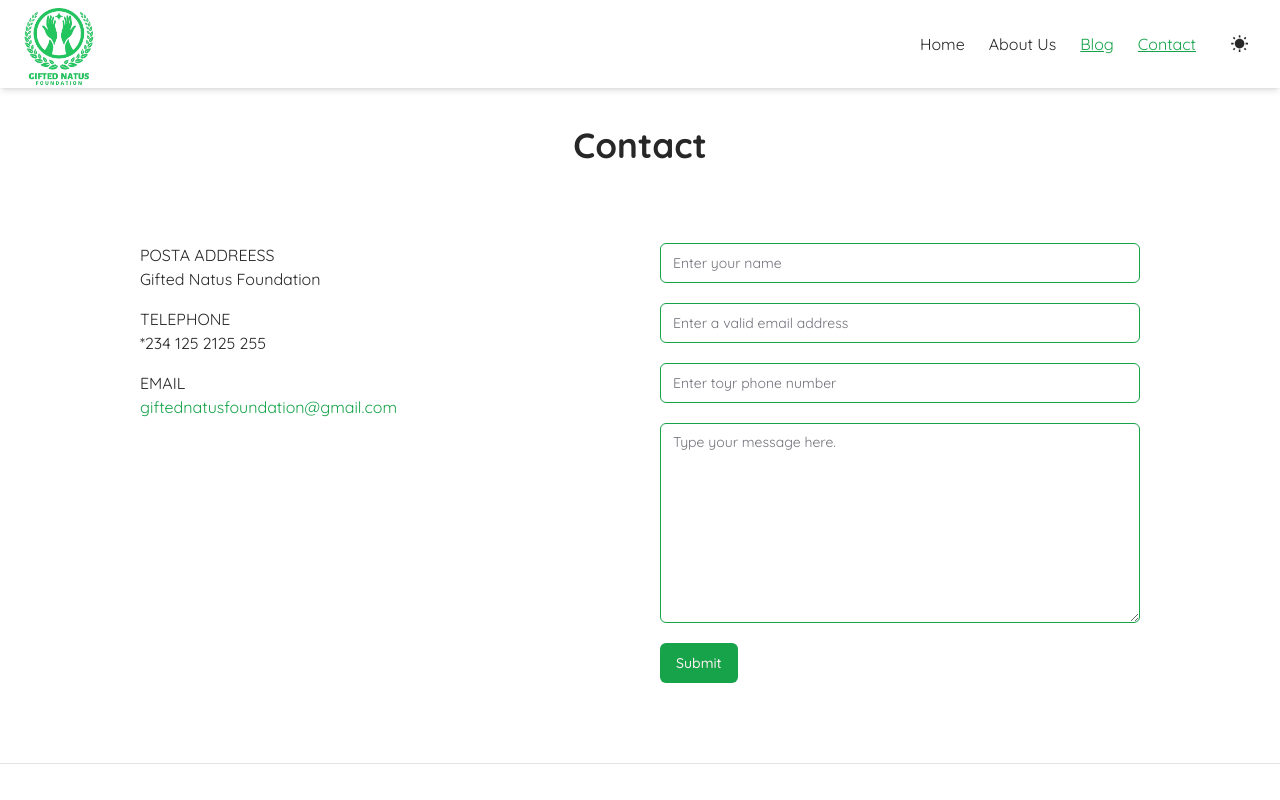
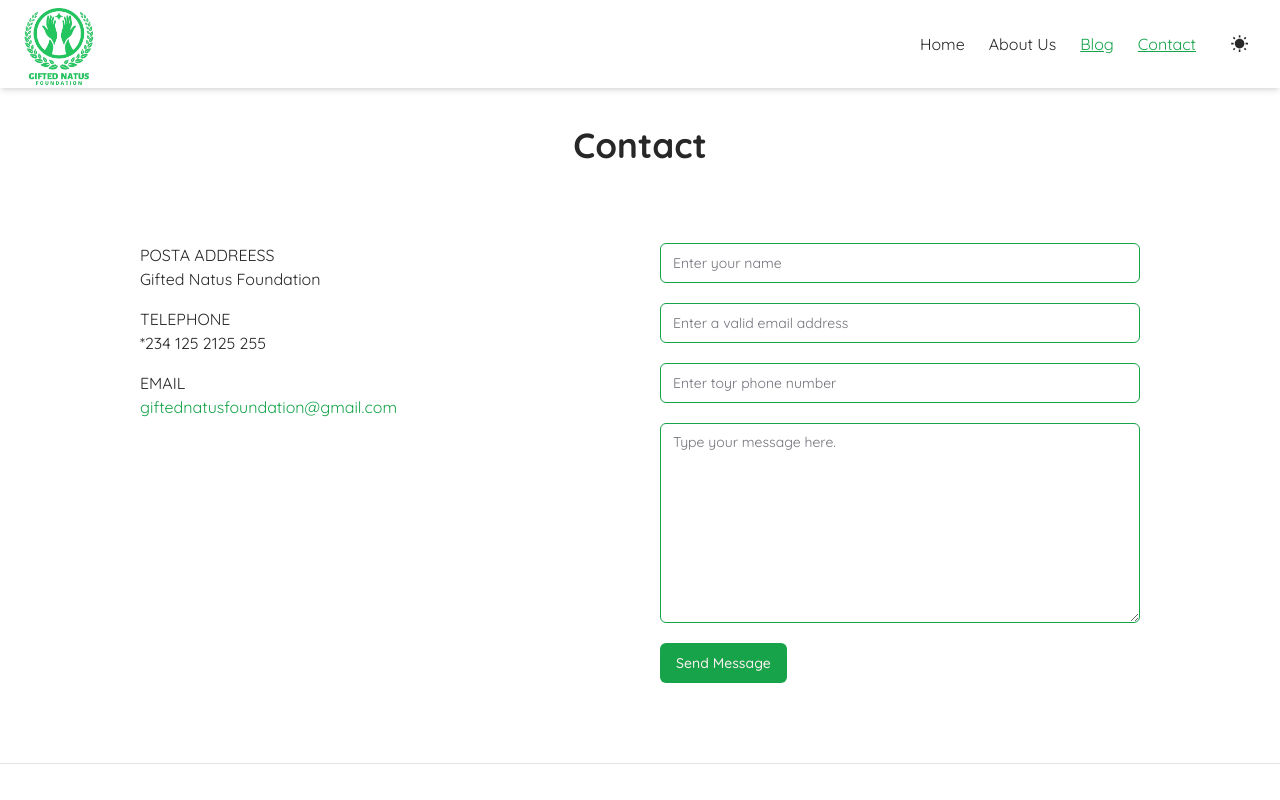
Before and after one commit to igbanibo-Dengi/gifted_natus, a Next.js app: page /contact in a window 1280 px wide. Shown: the top 800 px of the page. Built offline with nearby package versions, Linux system fonts and the light colour scheme.

Commit message:
fixed toast

```diff
--- a/app/contact/page.jsx
+++ b/app/contact/page.jsx
@@ -5,6 +5,7 @@ import { Textarea } from "@/components/ui/textarea";
 import { Button } from "@/components/ui/button";
 import { useToast } from "@/components/ui/use-toast";
 import React from "react";
+import { ToastSimple } from "@/components/toastButton";
 
 const page = () => {
   const { toast } = useToast();
@@ -35,16 +36,9 @@ const page = () => {
           <Input type="email" placeholder="Enter a valid email address" />
           <Input type="phone" placeholder="Enter toyr phone number" />
           <Textarea placeholder="Type your message here." id="message-2" />
-          <Button
-            className="w-fit"
-            onClick={() => {
-              toast({
-                description: "Your message has been sent.",
-              });
-            }}
-          >
-            Submit
-          </Button>
+          <div className="w-fit">
+            <ToastSimple />
+          </div>
         </div>
       </section>
     </main>
--- /dev/null
+++ b/components/toastButton.tsx
@@ -0,0 +1,20 @@
+"use client";
+
+import { Button } from "@/components/ui/button";
+import { useToast } from "@/components/ui/use-toast";
+
+export function ToastSimple() {
+  const { toast } = useToast();
+
+  return (
+    <Button
+      onClick={() => {
+        toast({
+          description: "Your message has been sent.",
+        });
+      }}
+    >
+      Send Message
+    </Button>
+  );
+}
```
